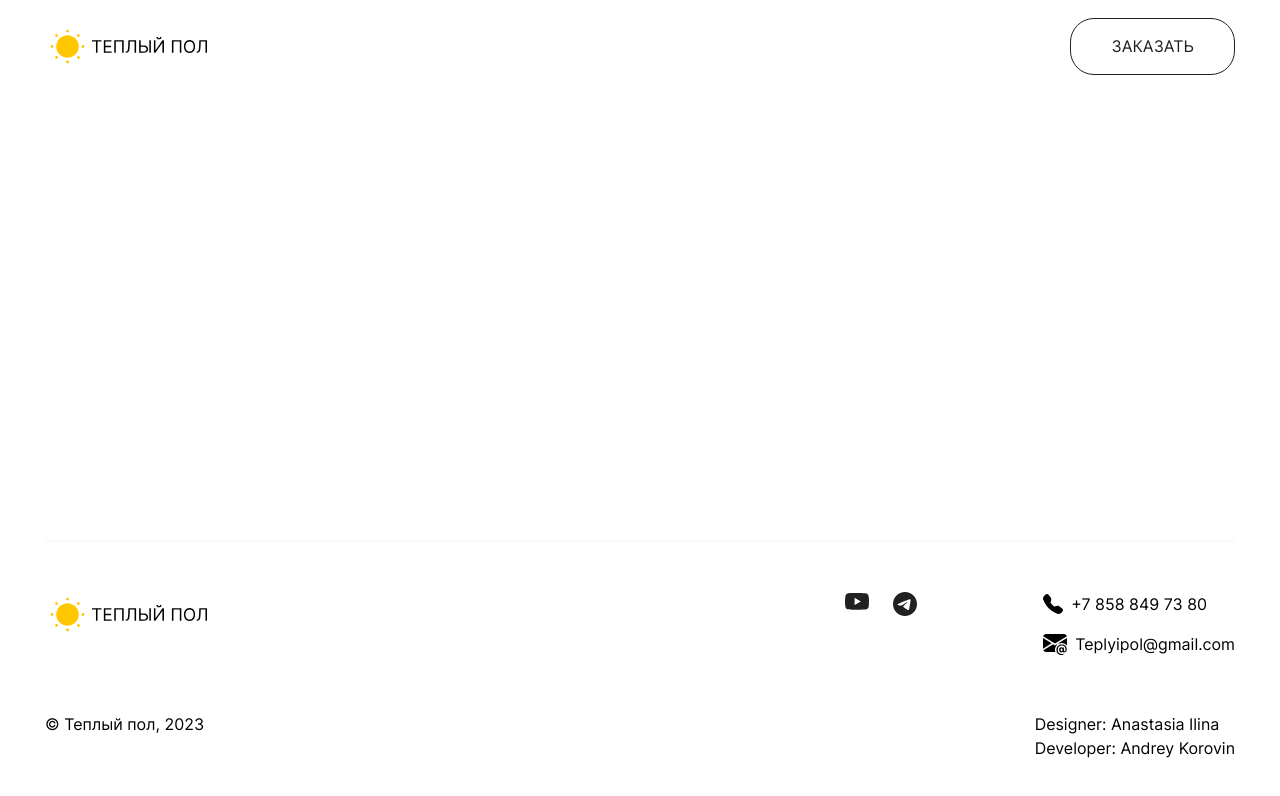
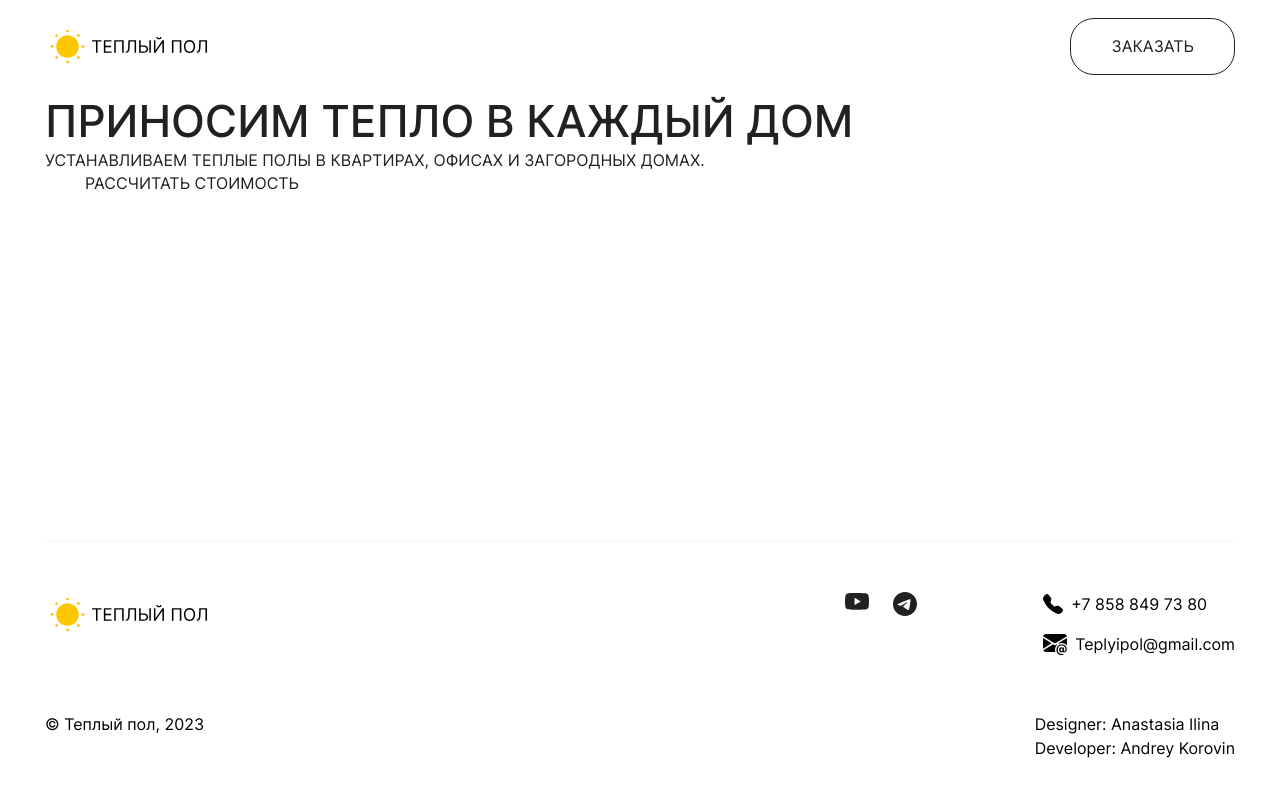
Before and after one commit to akrVin/warm_floor, a website built with webpack: page src/index.html in a window 1280 px wide. Built offline with nearby package versions, Linux system fonts and the light colour scheme.

Commit message:
added code html section hero and added code style for hero__content

```diff
--- a/src/index.html
+++ b/src/index.html
@@ -38,10 +38,27 @@
       <section class="hero">
 
         <div class="hero__container container">
+          <div class="hero__content content">
+<!-- ? ============================================ -->
+            <h2 class="content__title">
+              Приносим тепло в&nbsp;каждый дом
+            </h2>
+<!-- ? ============================================ -->
+            <p class="content__text">
+              Устанавливаем теплые полы в&nbsp;квартирах, офисах и&nbsp;загородных домах.
+            </p>
+<!-- ? ============================================ -->
+            <a href="#" class="content__button btn">
+              Рассчитать стоимость
+            </a>
+<!-- ? ============================================ -->
+          </div>
+<!-- ? ============================================ -->
+          <div class="hero__slider slider">
 
+          </div>
+<!-- ? ============================================ -->
         </div>
-
-
       </section>
       <!-- ======================== -->
       <!-- ======== / hero ======== -->
--- a/src/style/_button.scss
+++ b/src/style/_button.scss
@@ -1,11 +1,10 @@
 
 .btn {
   padding: 18px 40px;
-  border: 1px solid $colorDark;
   border-radius: 24px;
   @include font( 16px, 19px, $colorDark, $fontName, 400 );
   text-transform: uppercase;
-  background-color: $wight;
+  background-color: transparent;
   transition-property: background-color, border;
   transition-duration: 0.3s;
   transition-timing-function: linear;
--- a/src/style/_style.scss
+++ b/src/style/_style.scss
@@ -4,5 +4,6 @@
 @import 'default/default.scss';
 @import '_fonts.scss';
 @import 'components/header/header.scss';
+@import 'components/main/main.scss';
 @import '_button.scss';
 @import 'components/footer/footer.scss';
--- a/src/style/components/header/_header.scss
+++ b/src/style/components/header/_header.scss
@@ -17,5 +17,6 @@
 		/* .header__button */
 
 		&__button {
+  		border: 1px solid $colorDark;
 		}
 }
--- /dev/null
+++ b/src/style/components/main/components/hero/content.scss
@@ -0,0 +1,21 @@
+
+.content {
+
+  /* .content__title */
+
+  &__title {
+    @include fontProperties(44px, 500, 1.3, $colorDark, uppercase);
+  }
+
+  /* .content__text */
+
+  &__text {
+    @include fontProperties(16px, 400, 1.3, $colorDark, uppercase);
+  }
+
+  /* .content__button */
+
+  &__button {
+    @include fontProperties(16px, 400, 1.3, $colorDark, uppercase);
+  }
+}
--- /dev/null
+++ b/src/style/components/main/main.scss
@@ -0,0 +1,24 @@
+@import 'components/hero/content.scss';
+@import 'components/hero/slider.scss';
+
+.hero {
+
+  /* .hero__container */
+
+  &__container {
+    display: flex;
+    align-items: center;
+  }
+
+  /* .hero__content */
+
+  &__content {
+  }
+
+  /* .hero__slider */
+
+  &__slider {
+  }
+}
+.slider {
+}
--- a/src/style/default/mixins.scss
+++ b/src/style/default/mixins.scss
@@ -16,3 +16,11 @@
     line-height: $lineHeght;
     color: $textColor;
 }
+
+@mixin fontProperties($fontSize, $weight, $lineHeght, $textColor, $textTransform) {
+    font-size: $fontSize;
+    font-weight: $weight;
+    line-height: $lineHeght;
+    color: $textColor;
+    text-transform: $textTransform;
+}
```
Also changed, not shown: src/style/components/main/components/hero/slider.scss (added).
